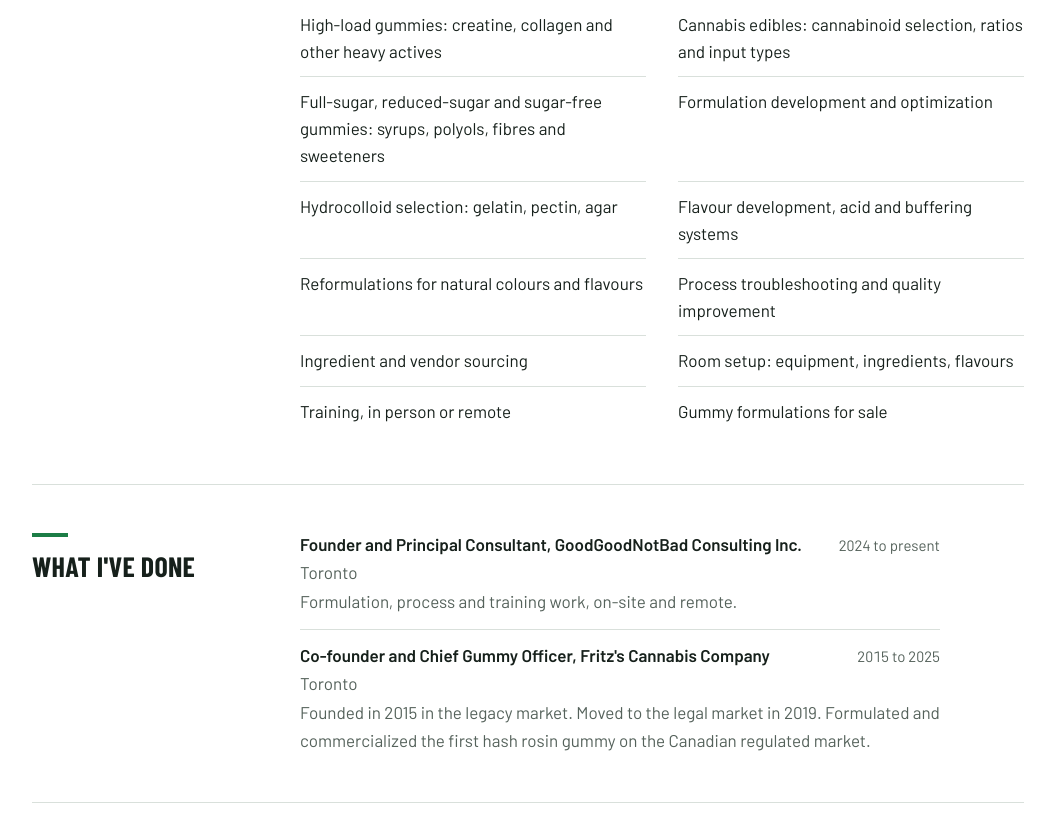
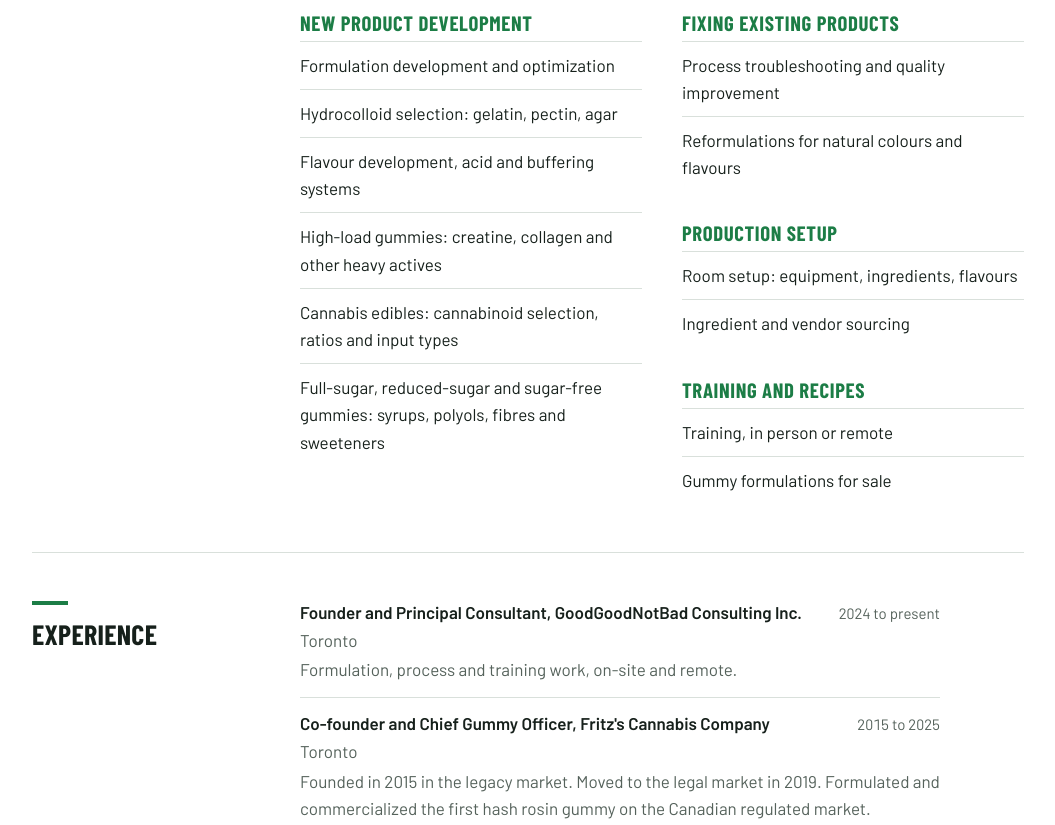
Before and after one commit to AriMakesGummies/aricohen, a website: page public/index.html in a window 1280 px wide. Shown: the part 706-1531 px from the top of the page, without its empty margins (112-1167 px from the left). Drawn offline with nearby package versions, Linux system fonts and the light colour scheme.

Commit message:
New top line, services grouped under four headings, Experience heading
Co-Authored-By: Claude Fable 5.2 <noreply@anthropic.com>
Claude-Session: https://claude.ai/code/session_013JUWgADCPKZVAci69hBGCd

```diff
--- a/public/index.html
+++ b/public/index.html
@@ -78,9 +78,11 @@ h2::before { content: ""; display: block; width: 36px; height: 4px; background:
 .wide { max-width: none; }
 .intro { max-width: 40rem; padding-bottom: 10px; }
 
-.services { list-style: none; display: grid; grid-template-columns: repeat(2, minmax(0, 1fr)); column-gap: 32px; max-width: none; }
-.services li { padding: 11px 0; border-top: 1px solid var(--line); }
-.services li:nth-child(-n+2) { border-top: 0; padding-top: 0; }
+.svc { display: grid; grid-template-columns: repeat(2, minmax(0, 1fr)); gap: 30px 40px; }
+.svc .grp:first-child { grid-row: span 3; }
+.svc h3 { font: 700 1.3rem/1.15 'Barlow Condensed', sans-serif; text-transform: uppercase; letter-spacing: .03em; color: var(--accent); margin: 0 0 6px; }
+.svc ul { list-style: none; margin: 0; padding: 0; max-width: none; }
+.svc li { padding: 10px 0; border-top: 1px solid var(--line); }
 
 .job { display: grid; grid-template-columns: minmax(0, 1fr) auto; gap: 2px 24px; padding-top: 14px; border-top: 1px solid var(--line); }
 .job:first-child { border-top: 0; padding-top: 0; }
@@ -160,8 +162,8 @@ figcaption { font-size: 0.875rem; color: var(--mute); padding-top: 7px; }
   .facts div { padding: 14px 0; }
   .facts div + div { padding-left: 0; border-left: 0; border-top: 1px solid var(--line); }
   .sec, .foot .inner { grid-template-columns: minmax(0, 1fr); padding-block: 36px; }
-  .services { grid-template-columns: minmax(0, 1fr); }
-  .services li:nth-child(2) { border-top: 1px solid var(--line); padding-top: 11px; }
+  .svc { grid-template-columns: minmax(0, 1fr); }
+  .svc .grp:first-child { grid-row: auto; }
   .photos { grid-template-columns: repeat(2, minmax(0, 1fr)); }
   .job { grid-template-columns: minmax(0, 1fr); }
   .contact .two { grid-template-columns: minmax(0, 1fr); }
@@ -196,7 +198,7 @@ figcaption { font-size: 0.875rem; color: var(--mute); padding-top: 7px; }
       <div>
         <h1>Ari Cohen</h1>
         <p class="role">Confectionery and gummy consultant</p>
-        <p class="lede">I formulate gummies and soft chews for producers of every size.</p>
+        <p class="lede">Gummy formulation and optimization, from concept to commercialization.</p>
         <p class="cta">
           <a class="btn" href="#contact">Contact</a>
           <a href="https://www.linkedin.com/in/ari-cohen-a8137023/">LinkedIn</a>
@@ -222,25 +224,33 @@ figcaption { font-size: 0.875rem; color: var(--mute); padding-top: 7px; }
     <h2>What I do</h2>
     <div class="body wide">
       <p class="intro">I build and optimize gelatin and pectin systems for gummies and soft chews. I focus on every aspect of gummy construction, including flavour, acid, buffering, masking, pH, water activity, appearance, shelf appeal, and stability.</p>
-    <ul class="services">
+    <div class="svc">
+      <div class="grp"><h3>New product development</h3><ul>
+        <li>Formulation development and optimization</li>
+        <li>Hydrocolloid selection: gelatin, pectin, agar</li>
+        <li>Flavour development, acid and buffering systems</li>
         <li>High-load gummies: creatine, collagen and other heavy actives</li>
         <li>Cannabis edibles: cannabinoid selection, ratios and input types</li>
         <li>Full-sugar, reduced-sugar and sugar-free gummies: syrups, polyols, fibres and sweeteners</li>
-      <li>Formulation development and optimization</li>
-      <li>Hydrocolloid selection: gelatin, pectin, agar</li>
-      <li>Flavour development, acid and buffering systems</li>
+      </ul></div>
+      <div class="grp"><h3>Fixing existing products</h3><ul>
+        <li>Process troubleshooting and quality improvement</li>
         <li>Reformulations for natural colours and flavours</li>
-      <li>Process troubleshooting and quality improvement</li>
+      </ul></div>
+      <div class="grp"><h3>Production setup</h3><ul>
+        <li>Room setup: equipment, ingredients, flavours</li>
         <li>Ingredient and vendor sourcing</li>
-      <li>Room setup: equipment, ingredients, flavours</li>
+      </ul></div>
+      <div class="grp"><h3>Training and recipes</h3><ul>
         <li>Training, in person or remote</li>
         <li>Gummy formulations for sale</li>
-    </ul>
+      </ul></div>
+    </div>
     </div>
   </section>
 
   <section class="sec" id="experience">
-    <h2>What I've done</h2>
+    <h2>Experience</h2>
     <div class="body">
       <div class="job">
         <h3>Founder and Principal Consultant, GoodGoodNotBad Consulting Inc.</h3>
```
Lines whose indentation alone changed are shown as unchanged.
